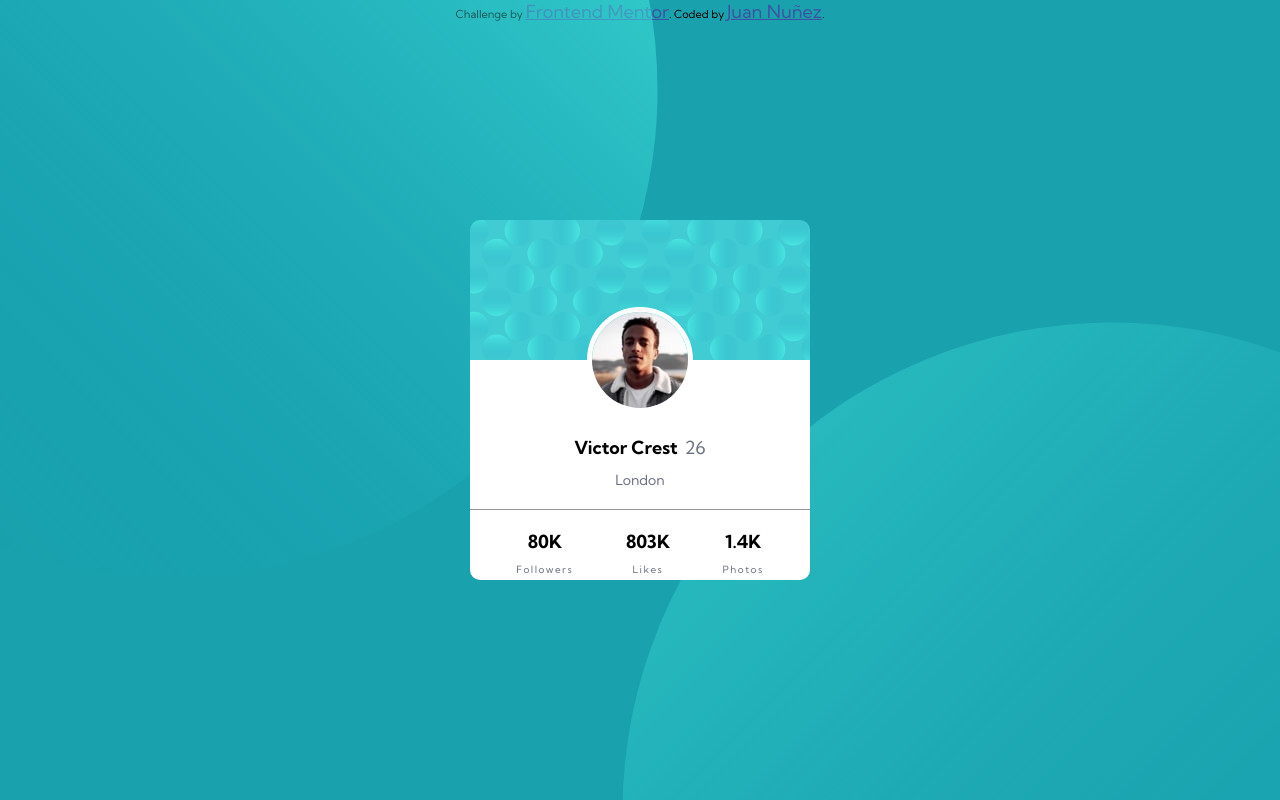
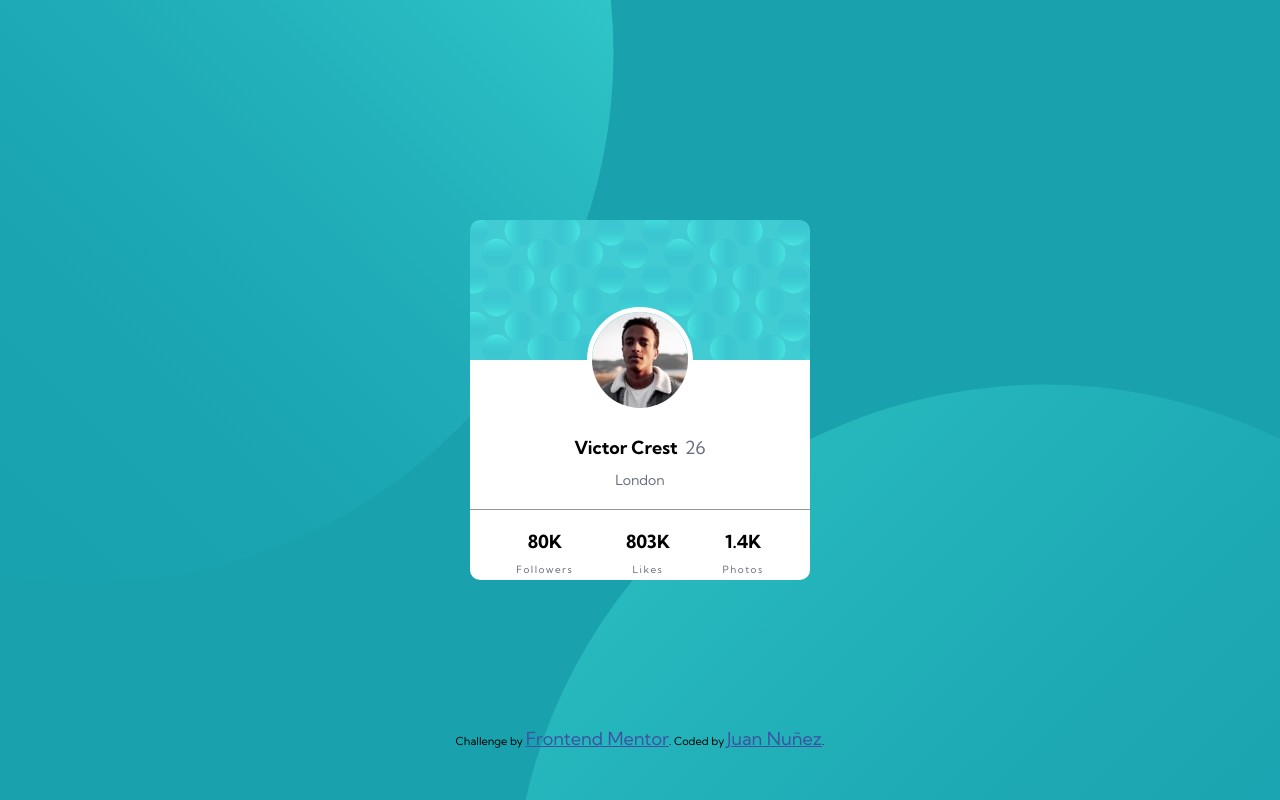
Before and after one commit to jnunez1229/frontend-profile-card, a plain HTML site: page index.html in a window 1280 px wide. Drawn offline with Linux system fonts and the light colour scheme.

Commit message:
corrected background

```diff
--- a/index.html
+++ b/index.html
@@ -14,13 +14,13 @@
 </head>
 
 <body>
-  <div class="bg-one"></div>
-  <div class="bg-two"></div>
-  <main>
+  <!-- <div class="bg-one"></div>
+  <div class="bg-two"></div> -->
+<div class="container"><main>
 
   <header>
     <img src="/images/image-victor.jpg" alt="image-victor">
-     <h1>Victor Crest <span class="font-style-two"> 26</span></h1>
+   <h1>Victor Crest <span class="font-style-two">26</span></h1>
    <h3 class="font-style-two">London</h3>
   </header>
 
@@ -46,5 +46,8 @@
   Challenge by <a href="https://www.frontendmentor.io?ref=challenge" target="_blank">Frontend Mentor</a>.
   Coded by <a href="https://github.com/jnunez1229">Juan Nuñez</a>.
 </div>
+</div>
+
+
 </body>
 </html>
--- a/style.css
+++ b/style.css
@@ -10,7 +10,7 @@ body{
 
 }
 
-.bg-one{
+/* .bg-one{
     background-image:url(./images/bg-pattern-top.svg);
     background-repeat: no-repeat;
     height: 1000px;
@@ -28,10 +28,24 @@ body{
    position: fixed;
    left: 600px;
    top: 300px;
-}
+} */
 .font-style-two{
     color: hsl(227, 10%, 46%);
     font-weight: 400;
+}
+
+.container {
+display: flex;
+flex-direction: column;
+justify-content: center;
+align-items: center;
+height: 100vh;
+background-color: hsl(185, 75%, 39%);
+background-image: url("images/bg-pattern-top.svg"),
+url("images/bg-pattern-bottom.svg");
+background-repeat: no-repeat;
+background-size: 133vh;
+background-position: right 52vw top -60vh, 40vw 48vh;
 }
 
 /* Main */
@@ -100,9 +114,11 @@ article h3{
 .attribution {
     font-size: 11px;
     text-align: center;
-
+    position: absolute;
+    bottom: 50px;
 }
 
  .attribution a {
      color: hsl(228, 45%, 44%);
+
 }
```
Lines whose indentation alone changed are shown as unchanged.
